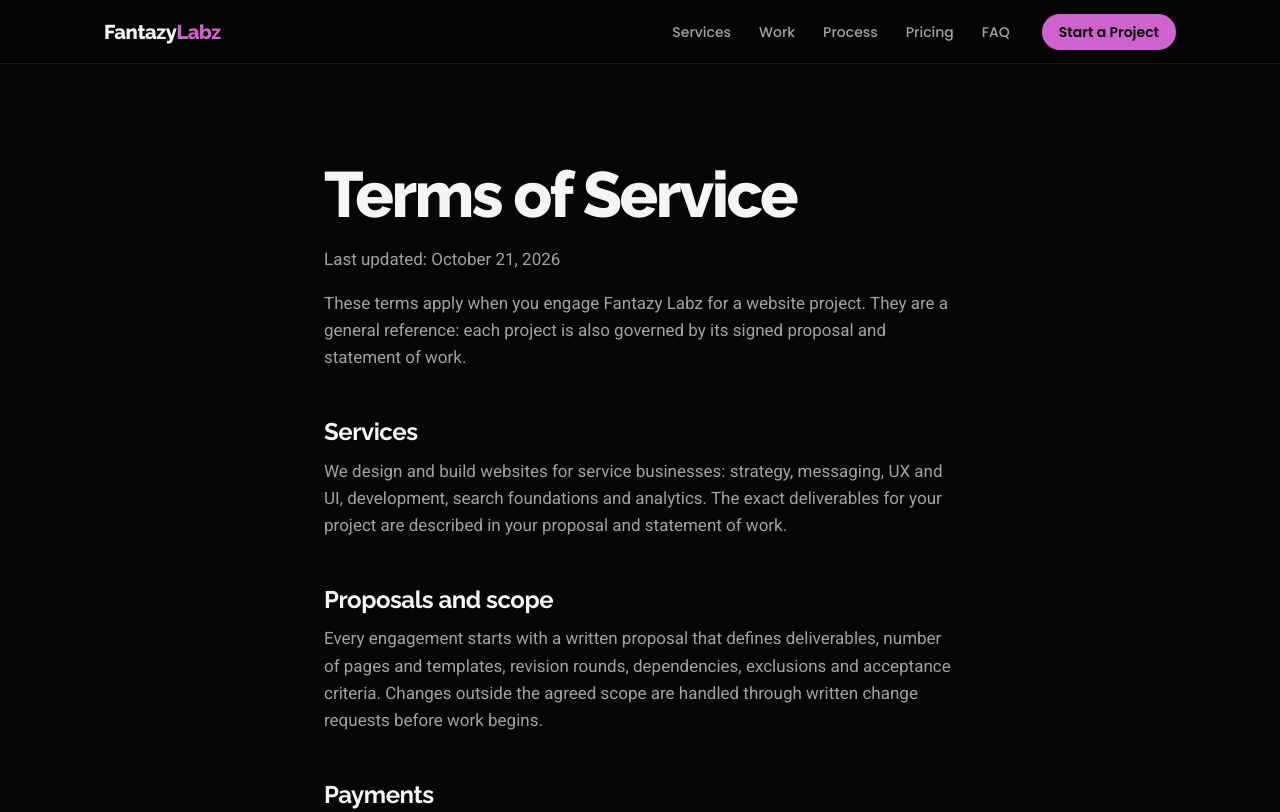
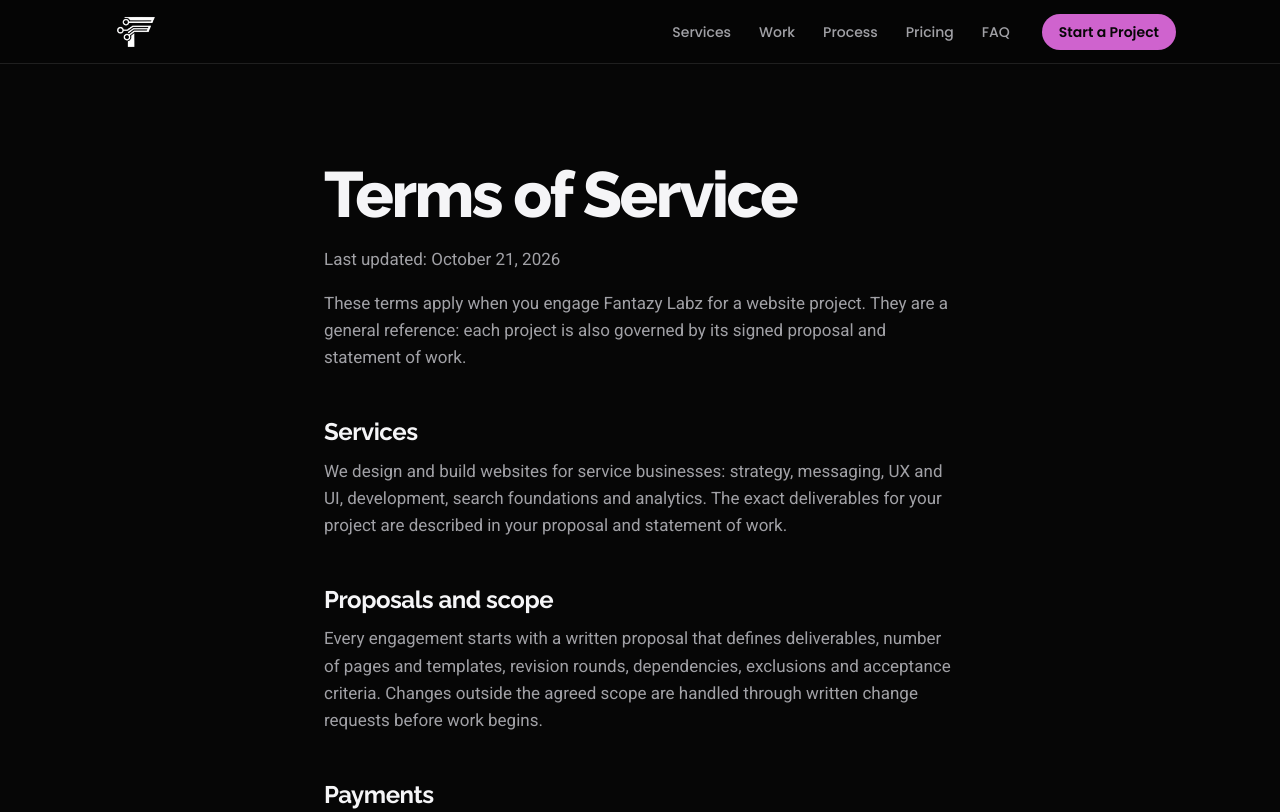
Before and after one commit to salog0d/Landing-Page, a website built with Vite: page terms.html in a window 1280 px wide. Shown: the top 812 px of the page. Built offline with nearby package versions, Linux system fonts and the light colour scheme; no server answers.

Commit message:
feat(logo): replace header text logo with the real image mark
Use the logo.webp image in the nav header on all pages, sized 70px with
rounded corners. The footer wordmark is unchanged.

```diff
--- a/src/styles/components.css
+++ b/src/styles/components.css
@@ -28,11 +28,31 @@
 .nav__logo {
   position: relative;
   z-index: 2;
+}
+
+/* Header logo: the real image mark. */
+.nav__bar .nav__logo {
+  display: inline-block;
+  width: 70px;
+  height: 70px;
+  border-radius: 16px;
+  overflow: hidden;
+}
+
+.nav__bar .nav__logo img {
+  display: block;
+  width: 100%;
+  height: 100%;
+  object-fit: cover;
+}
+
+/* Footer logo: kept as the text wordmark. */
+.footer .nav__logo {
   font: 800 1.25rem var(--font-head);
   letter-spacing: -0.02em;
 }
 
-.nav__logo span {
+.footer .nav__logo span {
   color: var(--accent);
 }
 
--- a/terms.html
+++ b/terms.html
@@ -24,7 +24,7 @@
     <header class="nav">
       <div class="nav__bar container">
         <a class="nav__logo" href="index.html" aria-label="Fantazy Labz home">
-          Fantazy<span>Labz</span>
+          <img src="/logo.webp" alt="Fantazy Labz" width="70" height="70" decoding="async" />
         </a>
         <button
           class="nav__toggle"
```
Also changed, not shown: index.html (+1 -1 lines), privacy.html (+1 -1 lines), website-review.html (+1 -1 lines), public/logo.webp (added).
